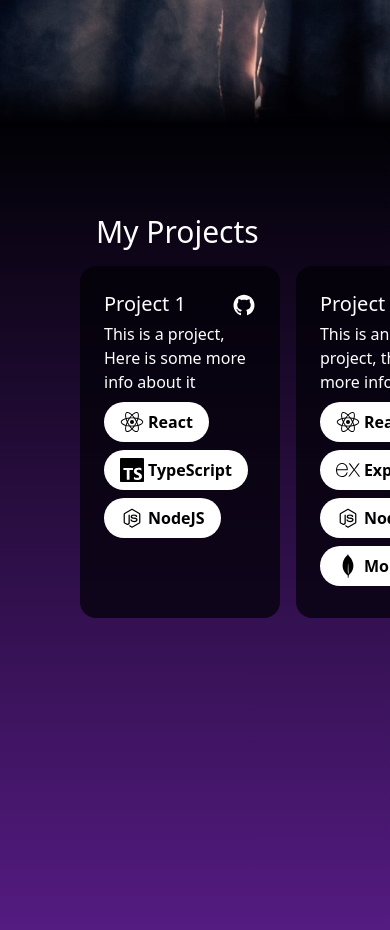
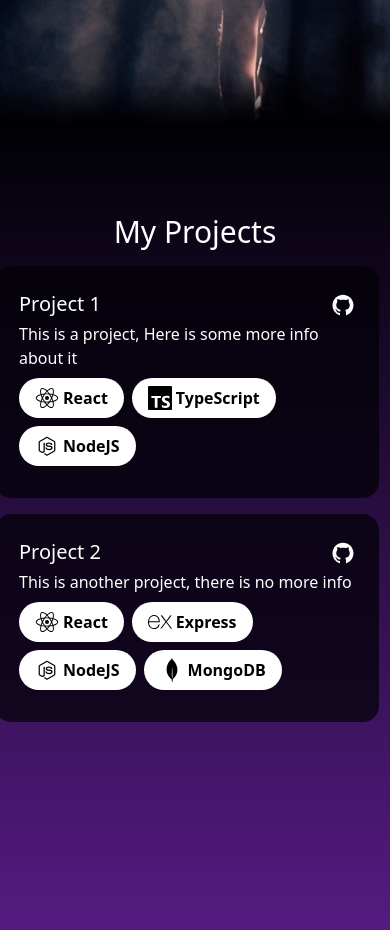
Before and after one commit to ben-732/ben-732.github.io, a React (Create React App) app: page / in a window 390 px wide. Shown: the part 718-1648 px from the top of the page. Built offline with nearby package versions, Linux system fonts and the light colour scheme.

Commit message:
Projects Responsive

```diff
--- a/src/Projects.tsx
+++ b/src/Projects.tsx
@@ -32,17 +32,17 @@ function Projects() {
   return (
     <>
       <div
-        className=" h-screen mt-screen  bg-gradient-to-b from-[#010105] bg-purple-900   "
+        className=" h-screen mt-screen  bg-gradient-to-b from-[#010105] bg-purple-900 flex flex-col items-center  "
         // style={{ backgroundImage: `url(${background_img})` }}
       >
-        <div className=" h-full flex-col flex pt-20 ml-20">
-          <span className="text-white text-3xl ml-4 mt-2 font-extralight mb-4 block">
+        <div className=" h-full flex-col flex pt-20 md:w-4/5 items-center lg:items-start">
+          <span className="text-white text-3xl lg:ml-4 mt-2 font-extralight mb-4 block">
             My Projects
           </span>
-          <div className="flex flex-row">
+          <div className="flex flex-row flex-wrap justify-center items-start">
             {projectsList.map((project) => {
               return (
-                <div className="flex flex-col text-white w-96  p-6 rounded-2xl mr-4 flex-wrap transition-all hover:scale-[1.02] bg-deep-blue bg-opacity-70">
+                <div className="flex flex-col text-white w-96 mb-4 p-6 rounded-2xl mr-4 flex-wrap transition-all hover:scale-[1.02] bg-deep-blue bg-opacity-70">
                   <div className="flex flex-row items-center">
                     <span className="text-white text-xl  block">
                       {project.name}
```
